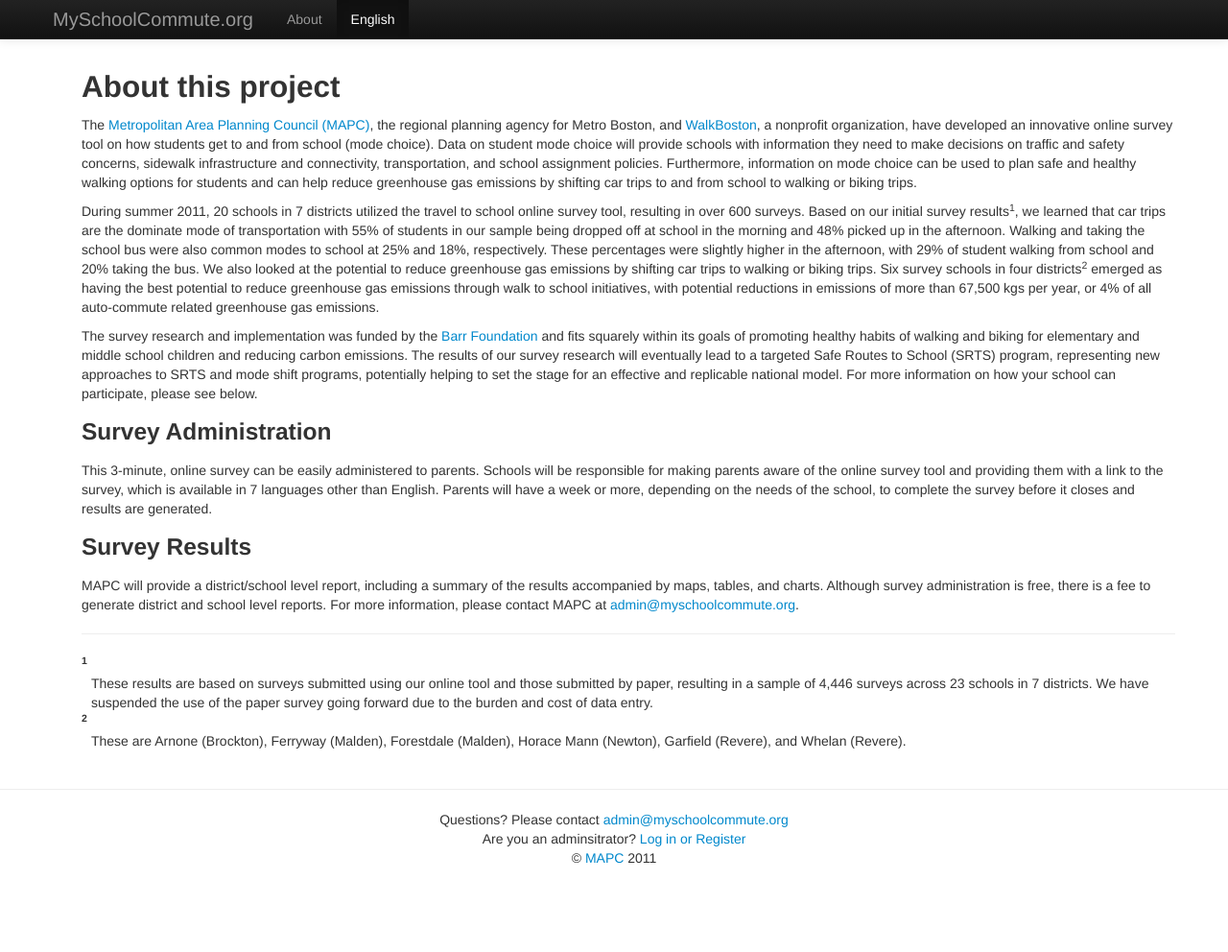
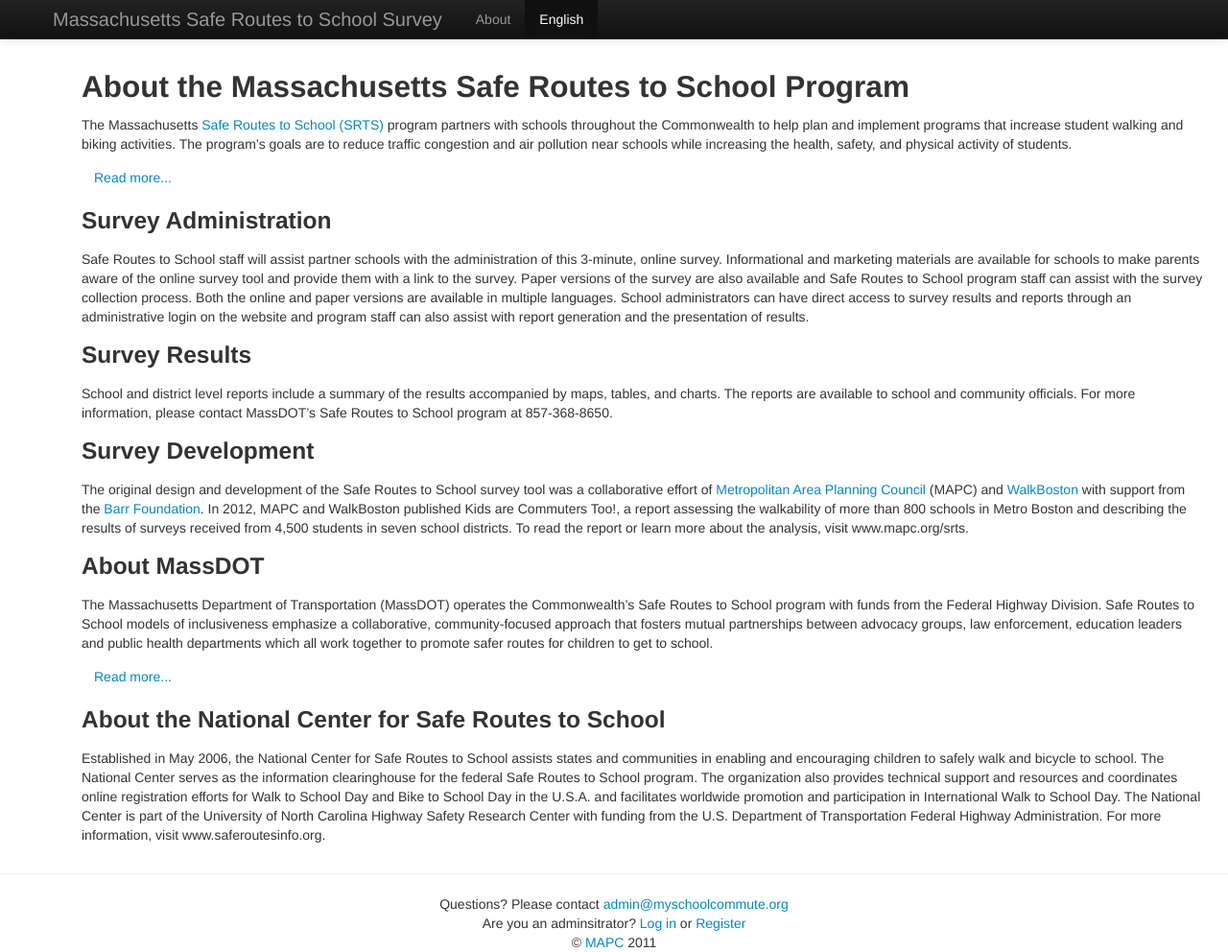
Before and after one commit to MAPC/myschoolcommute, a Django app: page /about/ in a window 1280 px wide. Shown: the whole page at 96% size. Before the commit the page ends 900 px from the top, so only its background shows below. Run offline with Django 3.2, Linux system fonts and the light colour scheme; parts of the project's set-up code (start-up, migrations or seed data) failed here and were passed over; some libraries are stand-ins or nearby versions.

Commit message:
Modified templates with new content

```diff
--- a/survey/templates/base.html
+++ b/survey/templates/base.html
@@ -74,7 +74,7 @@
             <span class="icon-bar"></span>
             <span class="icon-bar"></span>
           </button>
-          <a class="brand" href="/">MySchoolCommute.org</a>
+          <a class="brand" href="/">Massachusetts Safe Routes to School Survey</a>
           <div class="nav-collapse collapse">
             <ul class="nav">
                 <li><a href="/about/">{% trans "About" %}</a></li>
@@ -109,7 +109,7 @@
     <hr>
     <footer>
       {% trans "Questions? Please contact" %} <a href="mailto:admin@myschoolcommute.org?subject=MySchoolCommute.org Website Question">admin@myschoolcommute.org</a><br />
-      Are you an adminsitrator? <a href='/accounts/'>Log in or Register</a><br/>
+      Are you an adminsitrator? <a href='/accounts/login/'>Log in</a> or <a href='/accounts/register/'>Register</a><br/>
             &copy; <a href="http://www.mapc.org" title="Metropolitan Area Planning Council">MAPC</a> 2011
     </footer>
 
--- a/survey/templates/survey/about.html
+++ b/survey/templates/survey/about.html
@@ -3,48 +3,66 @@
 
 {% block container %}
 
-<div class="span16 columns">
-	<h2>{% trans "About this project" %}</h2>
+<div class="span12">
+    <h2>{% trans "About the Massachusetts Safe Routes to School Program" %}</h2>
 
-	<p>The <a href="" title="Metropolitan Area Planning Council">Metropolitan Area Planning Council (MAPC)</a>, the regional planning agency for Metro Boston,
-		and <a href="http://www.walkboston.org/" title="WalkBoston">WalkBoston</a>, a nonprofit organization, have developed an innovative online survey tool
-		on how students get to and from school (mode choice). Data on student mode choice will provide schools with information they need to make decisions on
-		traffic and safety concerns, sidewalk infrastructure and connectivity, transportation, and school assignment policies. Furthermore, information on
-		mode choice can be used to plan safe and healthy walking options for students and can help reduce greenhouse gas emissions by shifting car trips
-		to and from school to walking or biking trips.</p>
+    <p>
+        The Massachusetts <a href="http://www.saferoutesinfo.org/" title="Safe Routes to School">Safe Routes to School (SRTS)</a> program partners with schools throughout the Commonwealth to help plan and implement programs that increase student walking and biking activities.  The program’s goals are to reduce traffic congestion and air pollution near schools while increasing the health, safety, and physical activity of students.
+    </p>
 
-	<p>During summer 2011, 20 schools in 7 districts utilized the travel to school online survey tool, resulting in over 600 surveys. Based on our initial survey results<sup>1</sup>,
-		we learned that car trips are the dominate mode of transportation with 55% of students in our sample being dropped off at school in the morning and 48% picked up
-		in the afternoon. Walking and taking the school bus were also common modes to school at 25% and 18%, respectively. These percentages were slightly higher
-		in the afternoon, with 29% of student walking from school and 20% taking the bus. We also looked at the potential to reduce greenhouse gas emissions by
-		shifting car trips to walking or biking trips. Six survey schools in four districts<sup>2</sup> emerged as having the best potential to reduce greenhouse gas emissions
-		through walk to school initiatives, with potential reductions in emissions of more than 67,500 kgs per year, or 4% of all auto-commute related greenhouse gas emissions.</p>
+    <button type="button" class="btn btn-link" data-toggle="collapse" data-target="#about">Read more...</button>
+	<div id="about" class="collapse">
+		<p>
+	        Evaluating trends in how students and families choose to travel to school is a key component to building a successful Safe Routes to School program.  Parent responses to this survey provide valuable information and help determine how we can improve the environment around the school, target investments, track progress toward goals and ultimately develop local programs that benefit students, parents and our communities.
+	    </p>
+	    <p>
+	        Massachusetts Safe Routes to School is a federally funded initiative of the Massachusetts Department of Transportation (MassDOT).  Over 600 elementary and middle schools, reaching over 270,00 students in 170 communities throughout the Commonwealth participate.  Established in 2006, SRTS encourages elementary and middle school students to walk and bicycle to school safely by implementing the Safe Routes Five E’s: Education, Encouragement, Enforcement, Evaluation and Engineering.
+	    <p>
+	    <p>
+	        Safe Routes to School technical services and program offerings include:
+	        <ul>
+	            <li>SRTS task force formation</li>
+	            <li>Pedestrian and bicycle safety education and training</li>
+	            <li>Middle school pedestrian safety mentor training</li>
+	            <li>SRTS encouragement activities</li>
+	            <li>SRTS gear and incentive items</li>
+	            <li>Infrastructure assessments and improvements</li>
+	            <li>Middle school PhotoVoice workshop series</li>
+	            <li>Walking School Bus toolkit and development</li>
+	            <li>School walking and biking assessments</li>
+	            <li>SRTS program evaluation</li>
+	            <li>Summer program</li>
+	        </ul>
+	    </p>
+	</div>
 
-	<p>The survey research and implementation was funded by the <a href="http://www.barrfoundation.org/" title="Barr Foundation">Barr Foundation</a> and fits squarely within its goals of promoting healthy habits of walking and biking for
-		elementary and middle school children and reducing carbon emissions. The results of our survey research will eventually lead to a targeted
-		<a href="http://www.saferoutesinfo.org/" title="Safe Routes to School"></a>Safe Routes to School (SRTS) program, representing new approaches to SRTS and mode shift programs,
-		potentially helping to set the stage for an effective and replicable national model. For more information on how your school can participate, please see below.</p>
+    <h3>Survey Administration</h3>
 
-	<h3>Survey Administration</h3>
+    <p>
+        Safe Routes to School staff will assist partner schools with the administration of this 3-minute, online survey. Informational and marketing materials are available for schools to make parents aware of the online survey tool and provide them with a link to the survey.  Paper versions of the survey are also available and Safe Routes to School program staff can assist with the survey collection process.  Both the online and paper versions are available in multiple languages.  School administrators can have direct access to survey results and reports through an administrative login on the website and program staff can also assist with report generation and the presentation of results.
+    </p>
 
-	<p>This 3-minute, online survey can be easily administered to parents. Schools will be responsible for making parents aware of the online survey tool and providing them with
-		a link to the survey, which is available in 7 languages other than English. Parents will have a week or more, depending on the needs of the school, to complete the survey
-		before it closes and results are generated.</p>
+    <h3>Survey Results</h3>
 
-	<h3>Survey Results</h3>
+    <p>School and district level reports include a summary of the results accompanied by maps, tables, and charts. The reports are available to school and community officials.  For more information, please contact MassDOT’s Safe Routes to School program at 857-368-8650.</p>
 
-	<p>MAPC will provide a district/school level report, including a summary of the results accompanied by maps, tables, and charts. Although survey administration is free,
-		there is a fee to generate district and school level reports. For more information, please contact MAPC at <a href="mailto:admin@myschoolcommute.org?subject=MySchoolCommute.org Website Request">admin@myschoolcommute.org</a>.</p>
+    <h3>Survey Development</h3>
 
-	<hr>
+    <p>The original design and development of the Safe Routes to School survey tool was a collaborative effort of <a href="" title="Metropolitan Area Planning Council">Metropolitan Area Planning Council</a> (MAPC) and <a href="http://www.walkboston.org/" title="WalkBoston">WalkBoston</a> with support from the <a href="http://www.barrfoundation.org/" title="Barr Foundation">Barr Foundation</a>. In 2012, MAPC and WalkBoston published Kids are Commuters Too!, a report assessing the walkability of more than 800 schools in Metro Boston and describing the results of surveys received from 4,500 students in seven school districts. To read the report or learn more about the analysis, visit www.mapc.org/srts.</p>
 
-	<dl>
-        <dt><sup>1</sup></dt>
-        <dd>These results are based on surveys submitted using our online tool and those submitted by paper, resulting in a sample of 4,446 surveys across 23 schools in 7 districts.
-        	We have suspended the use of the paper survey going forward due to the burden and cost of data entry.</dd>
-        <dt><sup>2</sup></dt>
-        <dd>These are Arnone (Brockton), Ferryway (Malden), Forestdale (Malden), Horace Mann (Newton), Garfield (Revere), and Whelan (Revere).</dd>
-      </dl>
+    <h3>About MassDOT</h3>
+
+    <p>The Massachusetts Department of Transportation (MassDOT) operates the Commonwealth’s Safe Routes to School program with funds from the Federal Highway Division. Safe Routes to School models of inclusiveness emphasize a collaborative, community-focused approach that fosters mutual partnerships between advocacy groups, law enforcement, education leaders and public health departments which all work together to promote safer routes for children to get to school. </p>
+
+    <button type="button" class="btn btn-link" data-toggle="collapse" data-target="#dot">Read more...</button>
+    <div id="dot" class="collapse">
+        <p>The Safe Routes to School program is a key component of the Healthy Transportation Compact and MassDOT’s GreenDOT plan. The Health Transportation compact is a ground-breaking collaboration between the departments of transportation, health and human services, and energy and environmental affairs that is designed to promote best practices, increase efficiency, and achieve positive health outcomes through the coordination of land use, transportation and public health policy. GreenDOT calls for MassDOT to incorporate sustainability into all of its activities, from strategic planning to project design and construction to system operation. The GreenDOT policy initiative includes greenhouse gas reduction targets mandated under the Global Warming Solutions Act, signed by Governor Deval Patrick in 2008. </p>
+    </div>
+
+    <h3>About the National Center for Safe Routes to School</h3>
+
+    <p>Established in May 2006, the National Center for Safe Routes to School assists states and communities in enabling and encouraging children to safely walk and bicycle to school. The National Center serves as the information clearinghouse for the federal Safe Routes to School program. The organization also provides technical support and resources and coordinates online registration efforts for Walk to School Day and Bike to School Day in the U.S.A. and facilitates worldwide promotion and participation in International Walk to School Day. The National Center is part of the University of North Carolina Highway Safety Research Center with funding from the U.S. Department of Transportation Federal Highway Administration. For more information, visit www.saferoutesinfo.org.</p>
+
 
 </div>
 
```
Also changed, not shown: survey/templates/survey/form.html (+7 -5 lines), survey/templates/survey/index.html (+14 -9 lines), survey/forms.py (line endings or trailing spaces).
